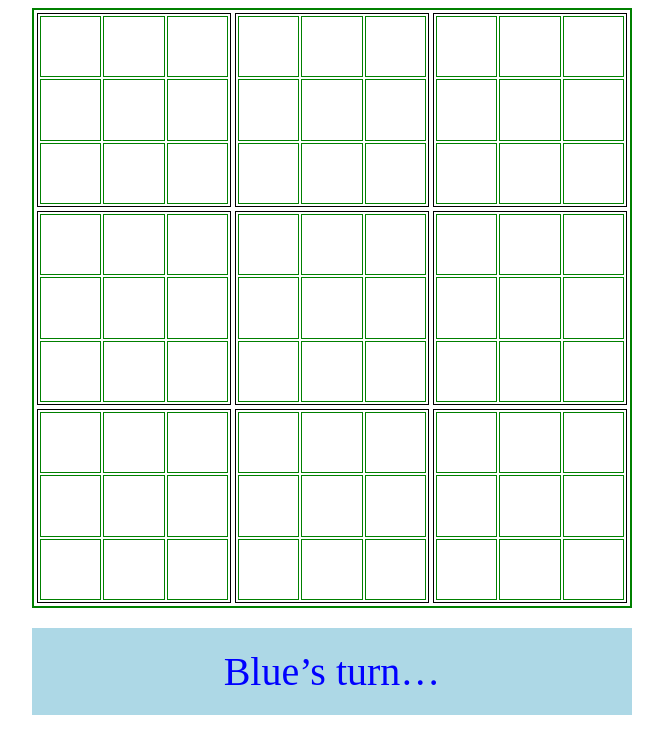
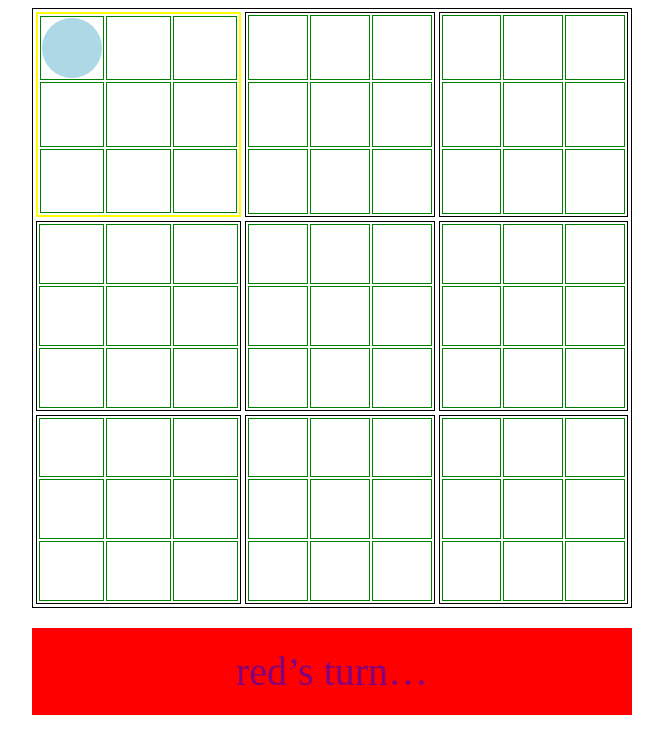
Before and after one commit to alessandrolepri/WDI38--Project-01, a plain HTML site: page index.html in a window 1280 px wide. Both pictures are taken after a click on the element 378 px from the left and 46 px from the top of the page. Shown: the whole page, without its empty margins (308-971 px from the left). Drawn offline with nearby package versions, Linux system fonts and the light colour scheme.

Commit message:
Get it works

```diff
--- a/css/style.css
+++ b/css/style.css
@@ -1,6 +1,6 @@
 .grid.live,
 .big.live {
-    border: 2px solid green;
+    border: 2px solid yellow;
 }
 
 .grid td {
--- a/js/app.js
+++ b/js/app.js
@@ -10,7 +10,7 @@
         return;
       }
       // assign choice blue or red
-      let colour = $("#turn").hasClass("red") ? "red" : "blue";
+      let colour = $('#turn').hasClass('red') ? 'red' : 'blue'
 
       // declaring objects
       little_table  =    $(this).closest('.little-grid');
@@ -18,7 +18,7 @@
       little_row    =    $(this).closest('tr').attr('class');
 
       // giving value of single play
-      little_pos = '.col-' + litte_col + '.row-' + little_row;
+      little_pos = '.col-' + little_col + '.row-' + little_row;
 
       // decide player-next move on small grid
       $(".live").removeClass('live');
@@ -29,12 +29,12 @@
       }
 
       // prevent to play again in the same grid
-      let div = $('<div>').addClass('marker').addClass(colour).addClass('col-' + little_col).addClass('row-' + little_row)
+      let div = $('<div>').addClass('marker').addClass(colour).addClass('col-' + little_col).addClass('row-' + little_row);
       $(this).html(div);
       $(this).addClass('filled');
       $(this).unbind('click');
 
-      markers = little_table.find('.marker').filter('.' + colour)
+      markers = little_table.find('.marker').filter('.' + colour);
 
       // declaring who is the winner on small grid
       if(vertical(markers) || horizontal(markers) || diagonal(markers)) {
@@ -47,7 +47,7 @@
       }
 
       // declaring same if for big-grid
-      markers = $('.little_table').filter('.' + colour)
+      markers = $('.little_table').filter('.' + colour);
 
       if(vertical(markers) || horizontal(markers) || diagonal(markers)) {
         win();
@@ -72,10 +72,11 @@
     $('#turn').text('');
 
     $('#turn').css ({
-      position: "absolute",
-      left: left + "px",
-      top: right + "px"
-    })
+      position: 'absolute',
+      left: left + 'px',
+      top: right + 'px'
+    });
+  }
 
   function newGame() {
     $('#newGame').css('display', 'block').hide().fadeIn(200);
@@ -92,14 +93,15 @@
     );
   }
 
-    function diagonal() {
+  function diagonal(markers) {
     if($(markers).filter('col-2').filter('.row-2').length === 0)
     {
-          return false
+      return false;
     }
     else if($(markers).filter('.col-1').filter('.row-1').length === 1 && $(markers).filter('.col-3').filter('.row-1').length === 1)
     {
-          return true
+      return true;
     } else {
-          return false
+      return false;
     }
+  }
```
Lines whose indentation alone changed are shown as unchanged.
